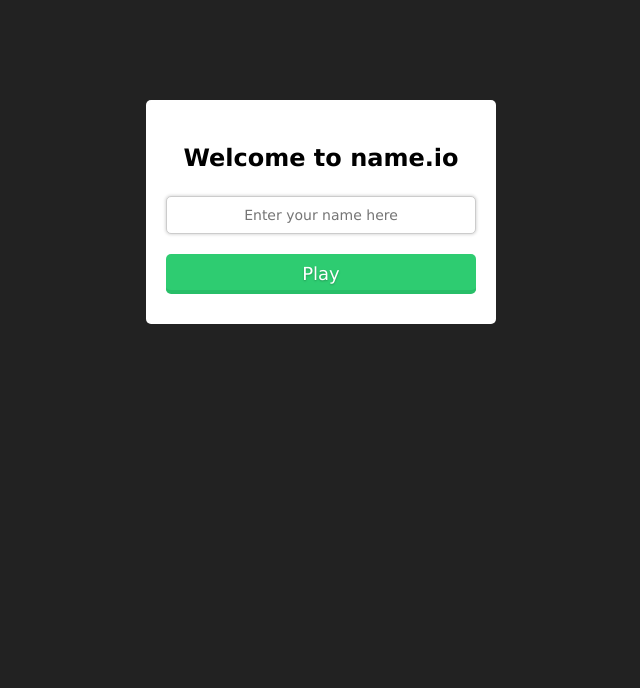
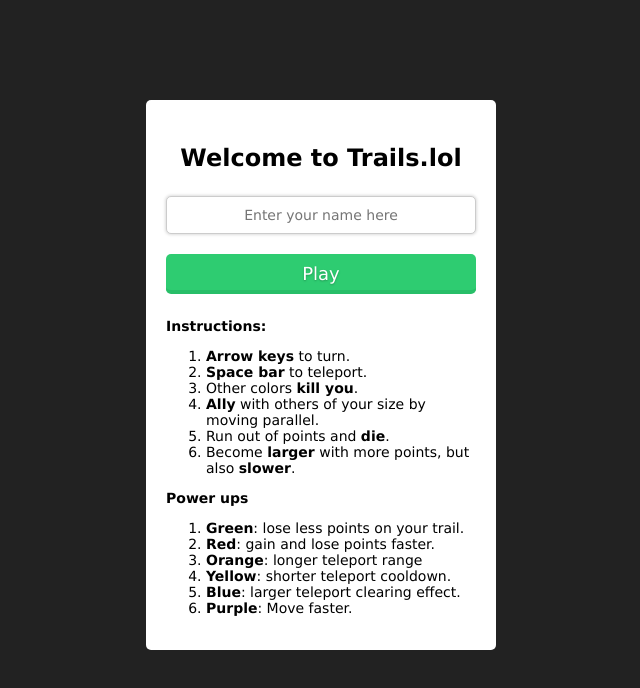
Before and after one commit to bboynam99/Trails, a website: page client/index.html in a window 1280 px wide. Shown: the whole page, without its empty margins (319-959 px from the left). Drawn offline with Linux system fonts and the light colour scheme; files that its build step writes are made by us from their sources.

Commit message:
added instructions

```diff
--- a/client/index.html
+++ b/client/index.html
@@ -2,7 +2,7 @@
 <html lang="en">
 <head>
     <meta charset="UTF-8">
-    <title>need a name</title>
+    <title>Trails.lol</title>
 
     <link rel="stylesheet" href="./css/main.css" />
 </head>
@@ -13,11 +13,30 @@
     </div>
     <div id="startMenuWrapper">
         <div id="startMenu">
-            <p>Welcome to name.io</p>
+            <p>Welcome to Trails.lol</p>
             <input type="text" tabindex="0" autofocus placeholder="Enter your name here" id="playerNameInput" />
             <b class="input-error">Nick name must be 15 alphanumeric characters only!</b>
             <br />
             <button id="startButton">Play</button>
+			<br />
+			<h3>Instructions:</h3>
+			<ol>
+				<li> <b>Arrow keys</b> to turn.</li>
+				<li> <b>Space bar</b> to teleport.</li>
+				<li> Other colors <b>kill you</b>.</li>
+				<li> <b>Ally</b> with others of your size by moving parallel.</li>
+				<li> Run out of points and <b>die</b>.</li>
+				<li> Become <b>larger</b> with more points, but also <b>slower</b>. </li>
+			</ol>
+			<h3>Power ups</h3>
+			<ol>
+				<li> <b>Green</b>: lose less points on your trail. </li>
+				<li> <b>Red</b>: gain and lose points faster. </li>
+				<li> <b>Orange</b>: longer teleport range</li>
+				<li> <b>Yellow</b>: shorter teleport cooldown. </li>
+				<li> <b>Blue</b>: larger teleport clearing effect. </li>
+				<li> <b>Purple</b>: Move faster. </li>
+			</ol>
         </div>
     </div>
     <script src="/socket.io/socket.io.js"></script>
```
Also changed, not shown: server/server.js (+7 -7 lines).
